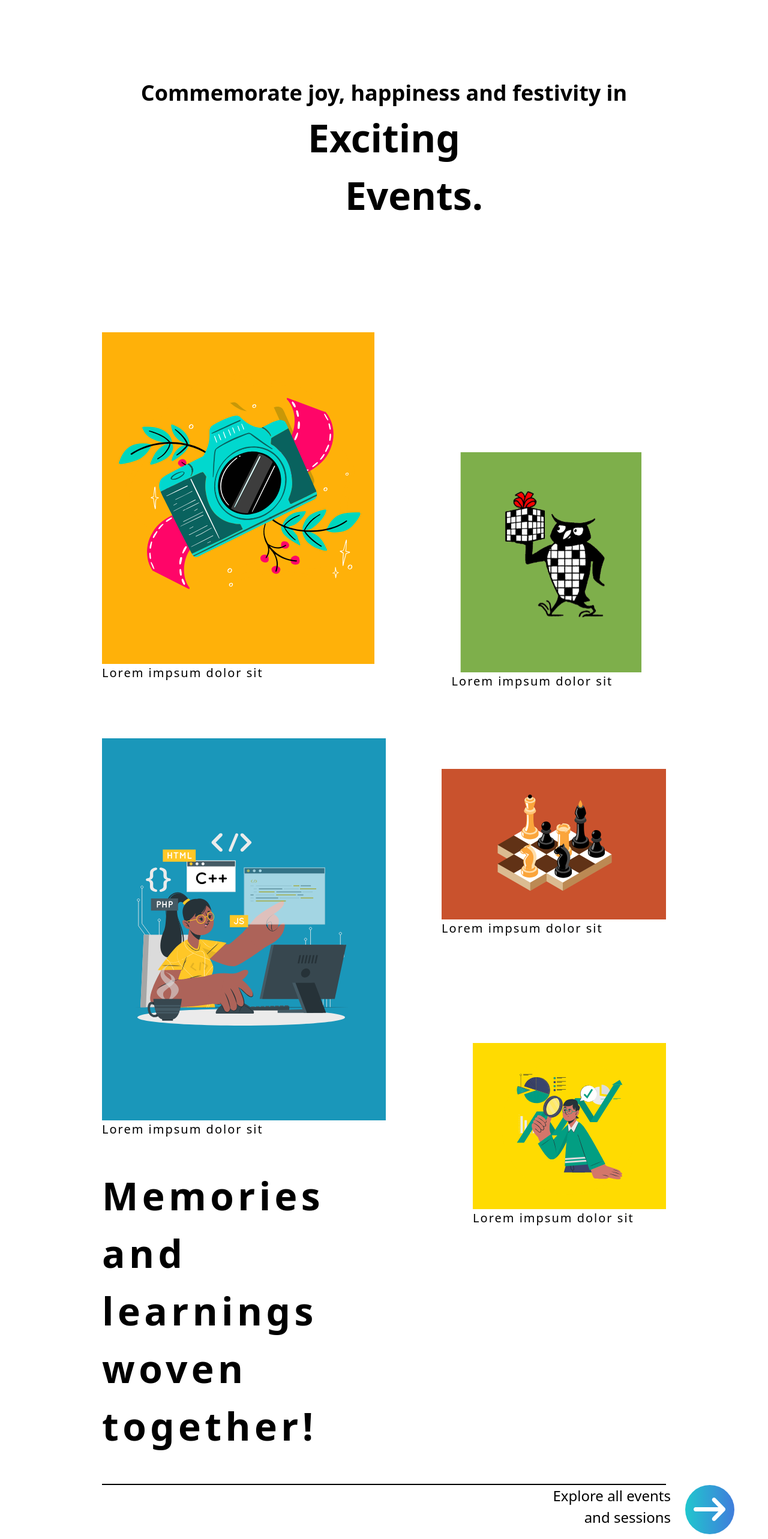
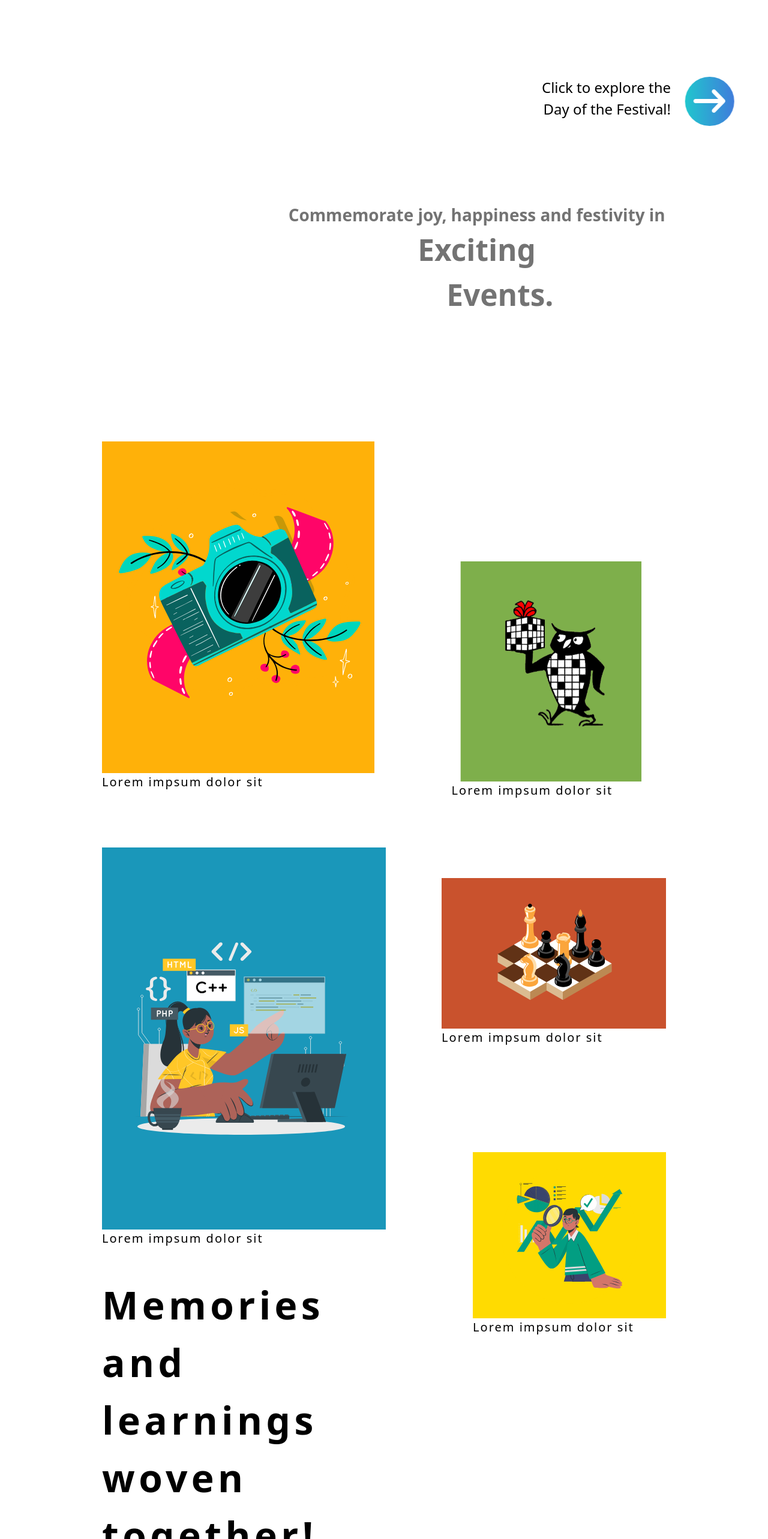
Before and after one commit to Sochem/Osmoze-23, a Next.js app: page / in a window 1280 px wide. Shown: the part 2720-5286 px from the top of the page at 60% size. Built offline with nearby package versions, Linux system fonts and the light colour scheme.

Commit message:
Revert "Removed animations +minor changes"

```diff
--- a/src/components/carousel.js
+++ b/src/components/carousel.js
@@ -1,6 +1,6 @@
 import Image from "next/image";
 import React, { useEffect } from 'react';
-
+import { motion } from "framer-motion";
 
 
 
@@ -8,7 +8,17 @@ export default function Carousel(){
     return(
         <div className="carousel">
             <div id="expandable">
+            <motion.h1
+                animate={{ x: [50, 150, 50], opacity: 1, scale: 1 }}
+                transition={{
+                    duration: 5,
+                    delay: 5,
+                    ease: [0.5,0.71,1, 1.5],
 
+                }}
+                initial={{ opacity: 0, scale: 0.5 }}
+                whileHover={{ scale: 1.2 }}
+            >
             <div className="text-1">
              Commemorate joy, happiness and festivity in
 
@@ -16,7 +26,7 @@ export default function Carousel(){
             <div className="text-2">
                 Exciting <br></br>&nbsp; &nbsp; &nbsp; Events.
             </div>
-
+            </motion.h1>
 
             </div>
 
--- a/src/components/eventscard.css
+++ b/src/components/eventscard.css
@@ -25,14 +25,14 @@
 
     position: relative;
     border-width: 15px;
-    border:4px solid black;
+    border:4px solid green;
 
 
-    background:#753B;
+    background:green;
     justify-content: center;
     align-items: center;
     --notchSize: 30px;
-    background-color:#753B9C;
+    background-color:green;
 
   clip-path:
 
@@ -59,8 +59,8 @@
   padding:10px;
   height: 80px;
 
-  font-weight:400;
-  font-size:24px;
+  font-weight:bold;
+  font-size:20px;
   text-align: center;
 }
 .content{
--- a/src/components/midbutton.js
+++ b/src/components/midbutton.js
@@ -1,24 +1,33 @@
 import Image from "next/image";
-
+import { delay, motion } from "framer-motion";
 
 export default function Midbutton() {
 	return (
 		<div className="text-button mr-14">
 			<div className="text-2-button mr-6">
-
+				<motion.div
+					initial={{ opacity: 0 }}
+					animate={{ opacity: 1 }}
+					transition={{ duration: 3, delay: 4 }}
+				>
 					Click to explore the <br></br>Day of the Festival!
-
+				</motion.div>
 			</div>
 			<button>
-			<div className="button-image-n">
-
+				<motion.div
+					animate={{
+						x: ["-200px", "0px"],
+						opacity: 1,
+					}}
+					initial={{ opacity: 0 }}
+					transition={{ duration: 3, delay: 4 }}
+				>
 					<Image
 						src={"/images/midbutton.svg"}
 						width={82}
 						height={82}
 					/>
-					</div>
-
+				</motion.div>
 			</button>
 		</div>
 	);
--- a/src/components/nextbutton.js
+++ b/src/components/nextbutton.js
@@ -1,19 +1,28 @@
 import Image from "next/image";
-
+import { delay, motion } from "framer-motion";
 
 export default function NextButton(){
     return(
-        <div className="text-button mr-14">
-			<div className="text-2-button mr-6">
-
-            Explore all events <br></br>and sessions
-
+        <div className="text-button">
+            <div className="text-2-button">
+                <motion.div initial={{ opacity: 0 }}
+animate={{ opacity: 1 }}
+transition={{ duration:3,delay:7 }}
+>
+            Explore all events <br></br>and sessions <br></br> &nbsp;&nbsp;
+            </motion.div>
             </div>
             <button>
-               <div className="button-image-n">
+            <motion.div
+  animate={{
+    x: ['-200px', '0px'] ,
+    opacity:1
+  }}
+  initial={{opacity:0}}
+  transition={{duration:3,delay:7}}
+>
                 <Image src={"/images/midbutton.svg"} width={82} height={82}/>
-                </div>
-
+                </motion.div>
             </button>
         </div>
     )
--- a/src/components/sponsors.js
+++ b/src/components/sponsors.js
@@ -28,10 +28,21 @@ export default function Sponsors(){
 
     return(
         <div className="flex flex-col items-center pb-12 mt-[14rem] mx-[10.625rem]">
-
+            <motion.h1
+                animate={{ x: [50, 150, 50], opacity: 1, scale: 1 }}
+                transition={{
+                    duration: 5,
+                    delay: 0.3,
+                    ease: [0.5,0.71,1, 1.5],
+                    delay:10
+                }}
+                viewport={{ once: true }}
+                initial={{ opacity: 0, scale: 0.5 }}
+                whileHover={{ scale: 1.2 }}
+            >
             <div className="font-extrabold items-center text-center text-[36px] tracking-wider">Meet our</div>
             <div className="font-extrabold items-center text-center text-[64px] tracking-wider">sponsors</div>
-
+            </motion.h1>
             <div className="flex justify-around mt-32 items-center">
                 <div>
                     <button onClick={handleLeftClick}>
--- a/src/components/team.js
+++ b/src/components/team.js
@@ -7,7 +7,18 @@ export default function Team(){
 
             <div className="flex justify-center">
 
-            <div className="text-right mr-12 font-extrabold text-[64px] tracking-widest">Meet the Team <br></br>2022-23</div>
+            <motion.h1
+                animate={{ x: [50, 150, 50], opacity: 1, scale: 1 }}
+                transition={{
+                    duration: 5,
+                    delay: 0.3,
+                    ease: [0.5,0.71,1, 1.5],
+                    delay:8
+                }}
+                viewport={{ once: true }}
+                initial={{ opacity: 0, scale: 0.5 }}
+                whileHover={{ scale: 1.2 }}
+            ><div className="text-right mr-12 font-extrabold text-[64px] tracking-widest">Meet the Team <br></br>2022-23</div></motion.h1>
                 <div className="px-16 text-left ml-12 font-extrabold text-[36px] tracking-widest">Know the amazing<br></br> individuals who make <br></br>our team a winning<br></br>combination.</div>
 
             </div>
--- a/src/pages/index.js
+++ b/src/pages/index.js
@@ -58,7 +58,7 @@ export default function index() {
         <Navbar/>
         <Hero/>
         <Mid/>
-
+        <Midbutton/>
         <Carousel/>
         <NextButton/>
         <Team/>
--- a/src/styles/animations.css
+++ b/src/styles/animations.css
@@ -13,8 +13,8 @@
 }
 
 .heroSection {
-
-    opacity: 1;
+    transition: opacity 1s ease;
+    opacity: 0;
 }
 
 .navSection {
```
